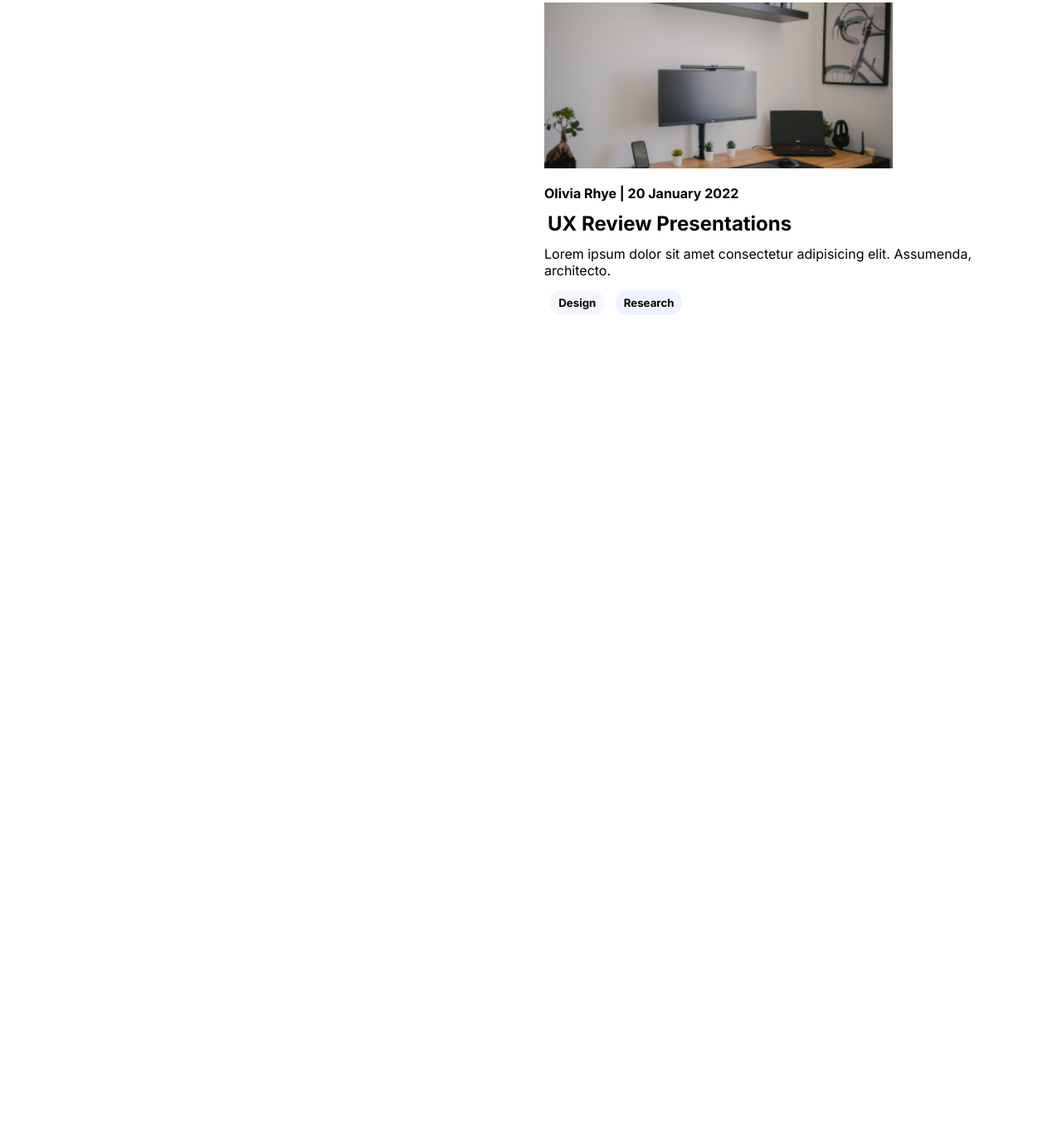
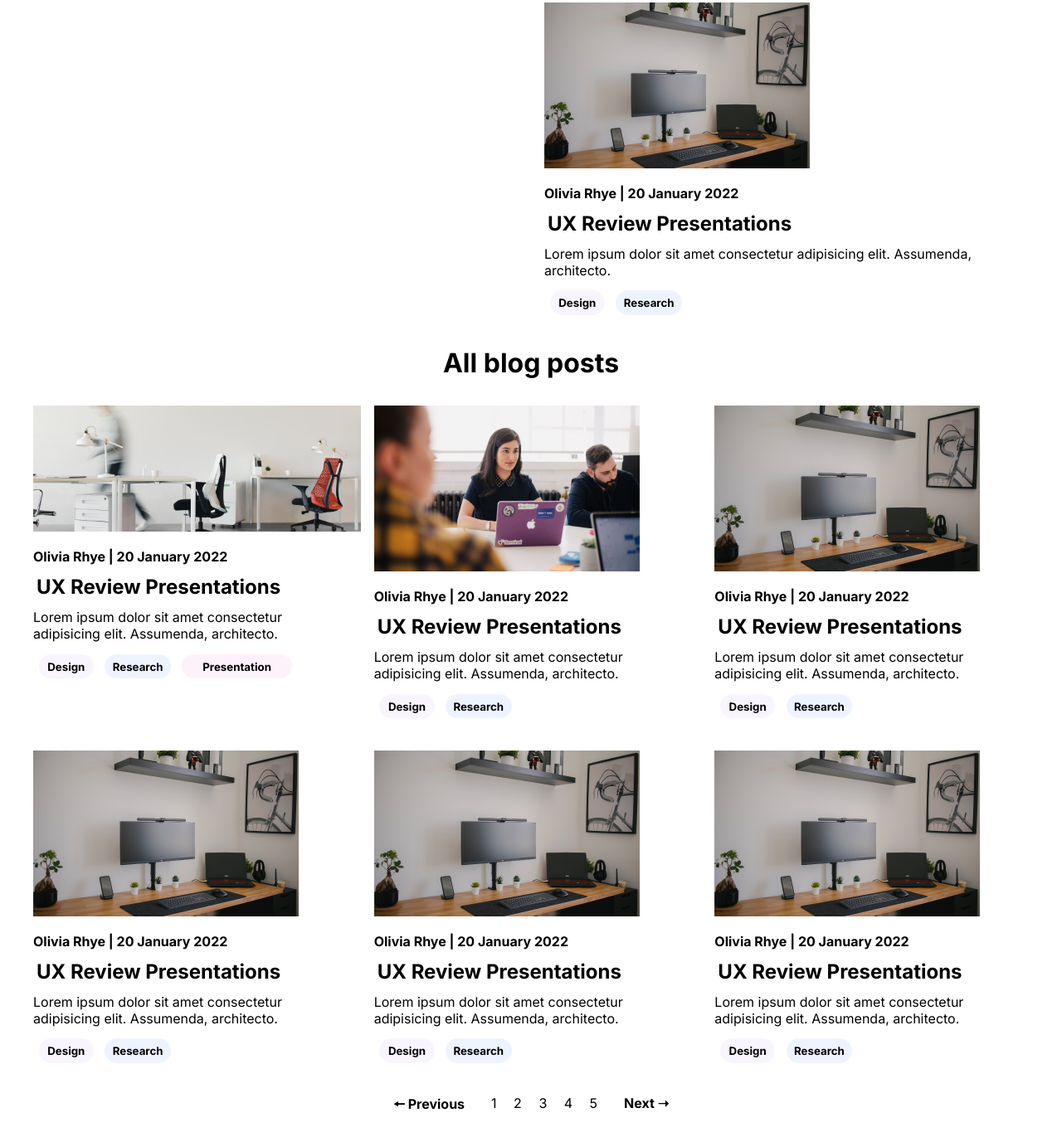
Before and after one commit to nkomoo/blog-website, a plain HTML site: page index.html in a window 1280 px wide. Shown: the part 719-2090 px from the top of the page at 83% size. Before the commit the page ends 1137 px from the top, so only its background shows below. Drawn offline with Linux system fonts and the light colour scheme.

Commit message:
Added extra section, and h1 titles and links. Going to fix website dynamic next

```diff
--- a/index.html
+++ b/index.html
@@ -24,9 +24,8 @@
     <h1>Recent blog posts</h1>
 
 <div class="container">
-
     <div class="row">
-        <img src="/assets/office.png"/>
+        <img src="./assets/office.png"/>
         <h4>Olivia Rhye | 20 January 2022</h4>
         <h2>UX Review Presentations</h2>
         <p>Lorem ipsum dolor sit amet consectetur adipisicing elit. Assumenda, architecto.</p>
@@ -37,7 +36,7 @@
         </div>
     </div>
     <div class="row">
-        <img src="/assets/meeting.png"/>
+        <img src="./assets/meeting.png"/>
         <h4>Olivia Rhye | 20 January 2022</h4>
         <h2>UX Review Presentations</h2>
         <p>Lorem ipsum dolor sit amet consectetur adipisicing elit. Assumenda, architecto.</p>
@@ -47,7 +46,7 @@
         </div>
     </div>
     <div class="row">
-        <img src="/assets/computer-layout.png"/>
+        <img src="./assets/computer-layout.png"/>
         <h4>Olivia Rhye | 20 January 2022</h4>
         <h2>UX Review Presentations</h2>
         <p>Lorem ipsum dolor sit amet consectetur adipisicing elit. Assumenda, architecto.</p>
@@ -59,5 +58,87 @@
 </div>
 
 
+<h1>All blog posts</h1>
+
+<div class="container-two">
+    <div class="row-2">
+        <img src="./assets/office.png" />
+        <h4>Olivia Rhye | 20 January 2022</h4>
+        <h2>UX Review Presentations</h2>
+        <p>Lorem ipsum dolor sit amet consectetur adipisicing elit. Assumenda, architecto.</p>
+        <div class="labels">
+            <h5>Design</h5>
+            <h5>Research</h5>
+            <h5>Presentation</h5>
+        </div>
+    </div>
+    <div class="row-2">
+        <img src="./assets/meeting.png" />
+        <h4>Olivia Rhye | 20 January 2022</h4>
+        <h2>UX Review Presentations</h2>
+        <p>Lorem ipsum dolor sit amet consectetur adipisicing elit. Assumenda, architecto.</p>
+        <div class="labels">
+            <h5>Design</h5>
+            <h5>Research</h5>
+        </div>
+    </div>
+    <div class="row-2">
+        <img src="./assets/computer-layout.png" />
+        <h4>Olivia Rhye | 20 January 2022</h4>
+        <h2>UX Review Presentations</h2>
+        <p>Lorem ipsum dolor sit amet consectetur adipisicing elit. Assumenda, architecto.</p>
+        <div class="labels">
+            <h5>Design</h5>
+            <h5>Research</h5>
+        </div>
+    </div>
+    <div class="row-2">
+        <img src="./assets/computer-layout.png" />
+        <h4>Olivia Rhye | 20 January 2022</h4>
+        <h2>UX Review Presentations</h2>
+        <p>Lorem ipsum dolor sit amet consectetur adipisicing elit. Assumenda, architecto.</p>
+        <div class="labels">
+            <h5>Design</h5>
+            <h5>Research</h5>
+        </div>
+    </div>
+    <div class="row-2">
+        <img src="./assets/computer-layout.png" />
+        <h4>Olivia Rhye | 20 January 2022</h4>
+        <h2>UX Review Presentations</h2>
+        <p>Lorem ipsum dolor sit amet consectetur adipisicing elit. Assumenda, architecto.</p>
+        <div class="labels">
+            <h5>Design</h5>
+            <h5>Research</h5>
+        </div>
+    </div>
+    <div class="row-2">
+        <img src="./assets/computer-layout.png" />
+        <h4>Olivia Rhye | 20 January 2022</h4>
+        <h2>UX Review Presentations</h2>
+        <p>Lorem ipsum dolor sit amet consectetur adipisicing elit. Assumenda, architecto.</p>
+        <div class="labels">
+            <h5>Design</h5>
+            <h5>Research</h5>
+        </div>
+    </div>
+</div>
+
+    <div class="wrap-links">
+        <div class="previous">
+            <a href="">🠔 Previous</a>
+        </div>
+        <div class="number-links">
+<a href="">1</a>
+<a href="">2</a>
+<a href="">3</a>
+<a href="">4</a>
+<a href="">5</a>
+        </div>
+        <div class="next">
+<a href="">Next ➝</a>
+        </div>
+    </div>
+
 </body>
 </html>
--- a/style.css
+++ b/style.css
@@ -30,11 +30,11 @@ input[type="submit"] {
   border-radius: 0.4em;
 }
 input[type="email"] {
-  border-color: #caccd1;
+  border-color: #000000;
   border-width: 0.1em;
   border-radius: 0.5em;
   padding: 0.4em;
-  width: 16em;
+  width: 20em;
   color: #808080;
 }
 input[type="email"]:focus {
@@ -84,13 +84,32 @@ h5:nth-child(3) {
   text-align: center;
 }
 img {
-  width: 420px;
-  height: 200px;
-  object-fit: cover;
-  /* max-width: 100%;
-  height: auto; */
+  max-width: 100%;
+  height: auto;
+}
+h1 {
+  text-align: center;
+}
+.container-two {
+  display: grid;
+  grid-template-columns: repeat(3, 1fr);
+  grid-template-rows: repeat(1, 1fr);
 }
 
+.wrap-links {
+  display: flex;
+  flex-direction: row;
+  justify-content: center;
+}
+.wrap-links,
+a {
+  text-decoration: none;
+  color: black;
+}
+.next,
+.previous {
+  font-weight: bold;
+}
 @media only screen and (max-width: 781px) {
   .row:nth-child(1) {
     grid-area: 1 / 1 / 1 / 4;
@@ -103,7 +122,7 @@ img {
     text-align: center;
   }
   .row:nth-child(3) {
-    grid-area: 3 / 3 / 4 / 4;
+    grid-area: 3 / 3 / 5 / 4;
     text-align: center;
   }
   .labels {
```
